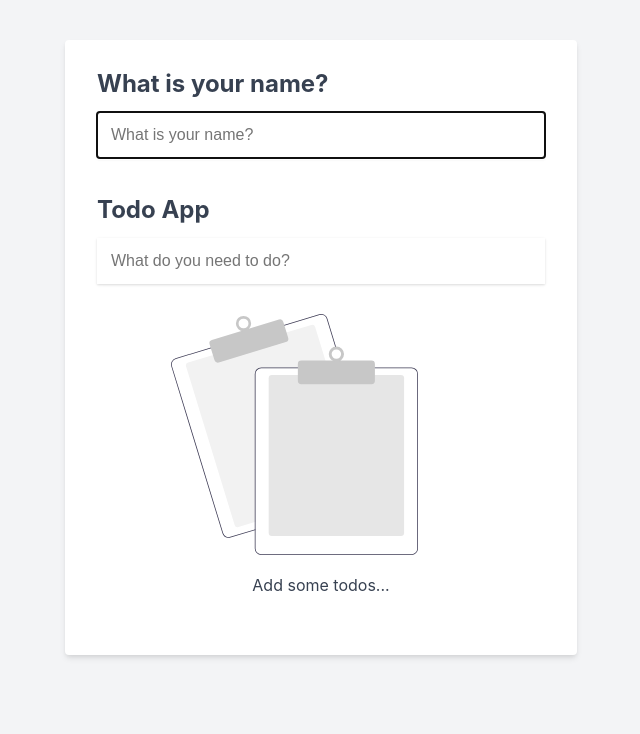
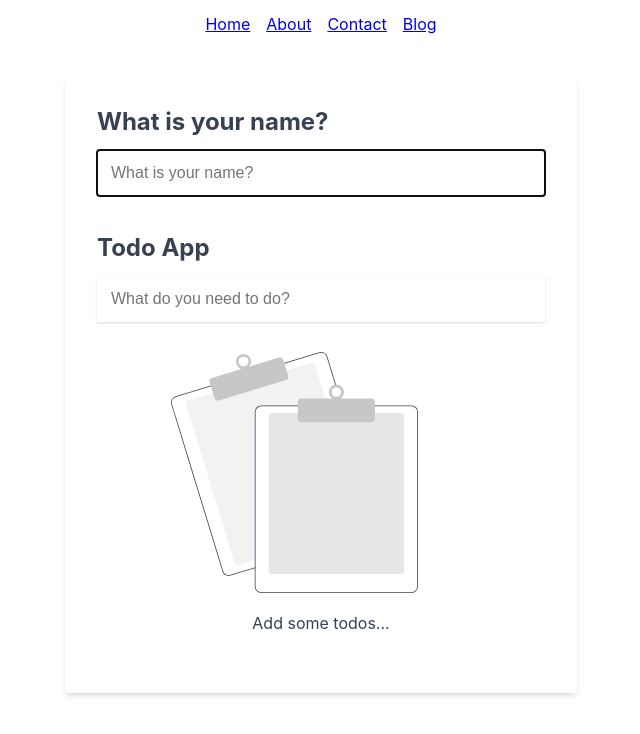
Before and after one commit to cocoabunny/lc-basics, a React (Create React App) app: page / in a window 1280 px wide. Shown: the top 734 px of the page, without its empty margins (319-959 px from the left). Built offline with nearby package versions, Linux system fonts and the light colour scheme.

Commit message:
routes were being weird tonioght

```diff
--- a/package.json
+++ b/package.json
@@ -9,6 +9,7 @@
     "prop-types": "^15.8.1",
     "react": "^18.2.0",
     "react-dom": "^18.2.0",
+    "react-router-dom": "^6.3.0",
     "react-scripts": "5.0.1",
     "react-transition-group": "^4.4.5",
     "web-vitals": "^2.1.4"
--- a/src/App.css
+++ b/src/App.css
@@ -13,8 +13,13 @@ body {
 
 .todo-app-container {
   min-height: 100vh;
-  padding: 10px;
   background: #f3f4f6;
+}
+
+.container {
+  margin: auto;
+  padding-top: 24px;
+  max-width: 48rem;
 }
 
 .todo-app {
@@ -158,6 +163,23 @@ h2 {
   margin: 20px 0;
 }
 
+/* Navbar */
+
+nav{
+  background: white;
+  padding: 16px;
+}
+
+nav ul {
+  display: flex;
+  justify-content: center;
+  margin: auto;
+}
+
+nav ul li:not(:first-child) {
+  margin-left: 16px;
+}
+
 /* Transitions */
 
 .slide-vertical-enter {
--- a/src/components/App.jsx
+++ b/src/components/App.jsx
@@ -60,7 +60,7 @@ function handleNameInput(event) {
       setFilter,
       }}
     >
-    <div className="todo-app-container">
+
       <div className="todo-app">
       <div className="name-container">
 <h2>What is your name?</h2>
@@ -114,7 +114,7 @@ unmountOnExit
 ><NoTodos />
 </CSSTransition> */}
     </div>
-    </div>
+
     </TodosContext.Provider>
   );
 }
--- /dev/null
+++ b/src/components/Root.jsx
@@ -0,0 +1,30 @@
+import React from 'react'
+import { NavBar } from '../pages/NavBar'
+import About from '../pages/About'
+import App from './App'
+import { BrowserRouter, Routes, Route, } from 'react-router-dom';
+import { Contact } from '../pages/Contact';
+import { Blog } from '../pages/Blog';
+import { BlogPost } from '../pages/BlogPost';
+import { NoMatch } from '../pages/NoMatch';
+
+function Root() {
+  return (
+    <>
+
+    <BrowserRouter>
+    <NavBar />
+      <Routes>
+      <Route path="/" element={<App />} />
+    <Route path="/about" element={<About />} />
+    <Route path="/contact" element={<Contact />} />
+    <Route exact path="/blog" element={<Blog />} />
+    <Route path="/blog/:id" element={<BlogPost />} />
+    <Route path="*" element={<NoMatch />} />
+      </Routes>
+    </BrowserRouter>
+</>
+  );
+}
+
+export default Root;
--- a/src/index.js
+++ b/src/index.js
@@ -1,14 +1,14 @@
 import React from 'react';
 import ReactDOM from 'react-dom/client';
 import './index.css';
-import App from './components/App';
 import reportWebVitals from './reportWebVitals';
+import Root from './components/Root';
 
 const root = ReactDOM.createRoot(document.getElementById('root'));
 root.render(
-  <React.StrictMode>
-    <App />
-  </React.StrictMode>
+  // <React.StrictMode>
+   <Root />
+  // {/* </React.StrictMode> */}
 );
 
 // If you want to start measuring performance in your app, pass a function
--- /dev/null
+++ b/src/pages/About.jsx
@@ -0,0 +1,9 @@
+import React from 'react'
+
+export default function About() {
+  return (
+    <div class="container">
+        This is the about page
+    </div>
+  )
+}
--- /dev/null
+++ b/src/pages/Blog.jsx
@@ -0,0 +1,19 @@
+import React from 'react'
+import { Link } from 'react-router-dom';
+
+export const Blog = () => {
+  return (
+    <div>
+    <ul>
+    <li>
+            <Link to="/blog/1">Blog One</Link>
+        </li>
+        <li>
+        <Link to="/blog/2">Blog Two</Link>
+        </li>
+    </ul>
+
+
+    </div>
+  )
+}
--- /dev/null
+++ b/src/pages/BlogPost.jsx
@@ -0,0 +1,12 @@
+import React from 'react'
+import {useParams} from 'react-router-dom';
+
+export const BlogPost = () => {
+
+    const params = useParams();
+  return (
+    <div className="container">
+This is Blost Post {params.id}
+    </div>
+  )
+}
--- /dev/null
+++ b/src/pages/Contact.jsx
@@ -0,0 +1,9 @@
+import React from 'react'
+
+export const Contact = () => {
+  return (
+    <div class="container">
+    This is the contact page
+    </div>
+  )
+}
--- /dev/null
+++ b/src/pages/NavBar.jsx
@@ -0,0 +1,28 @@
+import React from 'react';
+import {Link} from 'react-router-dom';
+
+export const NavBar = () => {
+  return (
+    <div>
+        <nav>
+    <ul>
+        <li>
+            {/* <a href="/">Home</a> */}
+            <Link to="/">Home</Link>
+        </li>
+        <li>
+            {/* <a href="/about">About</a> */}
+            <Link to="/about">About</Link>
+        </li>
+        <li>
+            {/* <a href="/contact">Contact</a> */}
+            <Link to="/contact">Contact</Link>
+        </li>
+        <li>
+            {/* <a href="/contact">Contact</a> */}
+            <Link to="/blog">Blog</Link>
+        </li>
+    </ul></nav>
+    </div>
+  )
+}
--- /dev/null
+++ b/src/pages/NoMatch.jsx
@@ -0,0 +1,10 @@
+import React from 'react'
+
+
+export const NoMatch = () => {
+  return (
+    <div>
+   404 Page Not Found!
+    </div>
+  )
+};
```
Also changed, not shown: 1 other file (tests, documents, lock files or other folders).
